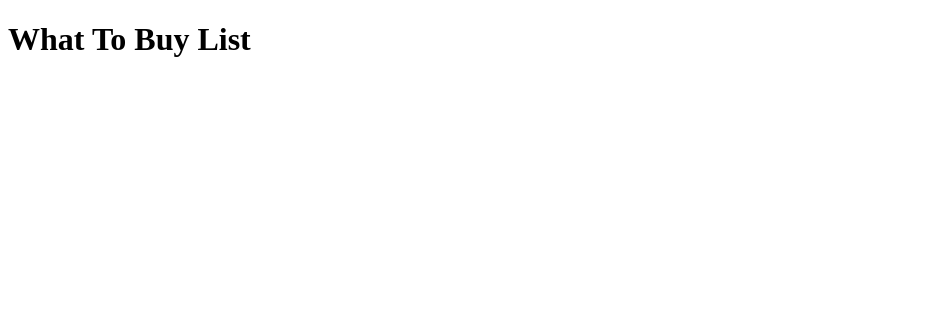
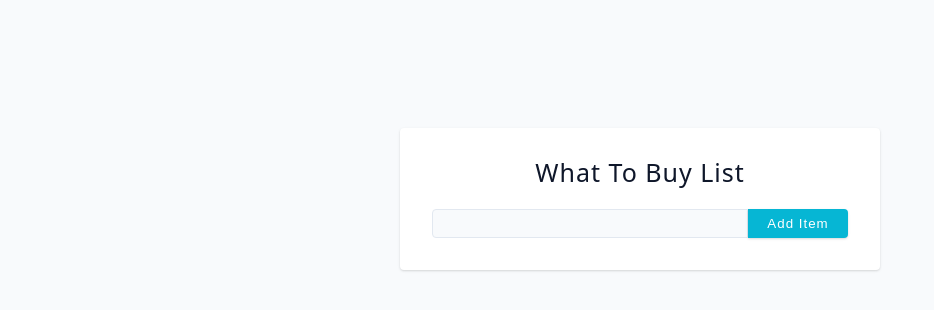
Before and after one commit to SimAndrew/what-to-buylist-reactjs, a React (Vite) app: page / in a window 1280 px wide. Shown: the top 310 px of the page, without its empty margins (0-934 px from the left). Built offline with nearby package versions, Linux system fonts and the light colour scheme.

Commit message:
feat: add Form.jsx layout with input and submit button

```diff
--- a/src/App.jsx
+++ b/src/App.jsx
@@ -1,5 +1,14 @@
+import { useState } from 'react';
+import Form from './Form.jsx';
+
 const App = () => {
-	return <h1>What To Buy List</h1>;
+	const [items, setItems] = useState([]);
+
+	return (
+		<section className="section-center">
+			<Form />
+		</section>
+	);
 };
 
 export default App;
--- /dev/null
+++ b/src/Form.jsx
@@ -0,0 +1,31 @@
+import { useState } from 'react';
+
+const Form = () => {
+	const [newItemName, setNewItemName] = useState('');
+
+	const handleSubmit = (e) => {
+		e.preventDefault();
+		console.log('Form submitted:', newItemName);
+	};
+
+	return (
+		<form onSubmit={handleSubmit}>
+			<h4>What to Buy List</h4>
+
+			<div className="form-control">
+				<input
+					type="text"
+					className="form-input"
+					value={newItemName}
+					onChange={(event) => setNewItemName(event.target.value)}
+				/>
+
+				<button type="submit" className="btn">
+					add item
+				</button>
+			</div>
+		</form>
+	);
+};
+
+export default Form;
--- a/src/index.css
+++ b/src/index.css
@@ -0,0 +1,312 @@
+*,
+::after,
+::before {
+	margin: 0;
+	padding: 0;
+	box-sizing: border-box;
+}
+
+html {
+	font-size: 100%;
+}
+
+:root {
+	--primary-100: #e2e0ff;
+	--primary-200: #a5f3fc;
+	--primary-300: #67e8f9;
+	--primary-400: #22d3ee;
+	--primary-500: #06b6d4;
+	--primary-600: #0891b2;
+	--primary-700: #0e7490;
+	--primary-800: #155e75;
+	--primary-900: #164e63;
+
+	--grey-50: #f8fafc;
+	--grey-100: #f1f5f9;
+	--grey-200: #e2e8f0;
+	--grey-300: #cbd5e1;
+	--grey-400: #94a3b8;
+	--grey-500: #64748b;
+	--grey-600: #475569;
+	--grey-700: #334155;
+	--grey-800: #1e293b;
+	--grey-900: #0f172a;
+
+	--black: #222;
+	--white: #fff;
+	--red-light: #f8d7da;
+	--red-dark: #842029;
+	--green-light: #d1e7dd;
+	--green-dark: #0f5132;
+
+	--small-text: 0.875rem;
+	--extra-small-text: 0.7em;
+
+	--backgroundColor: var(--grey-50);
+	--textColor: var(--grey-900);
+	--borderRadius: 0.25rem;
+	--letterSpacing: 1px;
+	--transition: 0.3s ease-in-out all;
+	--max-width: 1120px;
+	--fixed-width: 600px;
+
+	--shadow-1: 0 1px 3px 0 rgba(0, 0, 0, 0.1), 0 1px 2px 0 rgba(0, 0, 0, 0.06);
+	--shadow-2:
+		0 4px 6px -1px rgba(0, 0, 0, 0.1), 0 2px 4px -1px rgba(0, 0, 0, 0.06);
+	--shadow-3:
+		0 10px 15px -3px rgba(0, 0, 0, 0.1), 0 4px 6px -2px rgba(0, 0, 0, 0.05);
+	--shadow-4:
+		0 20px 25px -5px rgba(0, 0, 0, 0.1), 0 10px 10px -5px rgba(0, 0, 0, 0.04);
+}
+
+body {
+	background: var(--backgroundColor);
+	font-family:
+		system-ui,
+		-apple-system,
+		BlinkMacSystemFont,
+		'Segoe UI',
+		Roboto,
+		Oxygen,
+		Ubuntu,
+		Cantarell,
+		'Open Sans',
+		'Helvetica Neue',
+		sans-serif;
+	font-weight: 400;
+	line-height: 1;
+	color: var(--textColor);
+}
+p {
+	margin: 0;
+}
+h1,
+h2,
+h3,
+h4,
+h5 {
+	margin: 0;
+	font-family: var(--headingFont);
+	font-weight: 400;
+	line-height: 1;
+	text-transform: capitalize;
+	letter-spacing: var(--letterSpacing);
+}
+
+h1 {
+	font-size: 3.052rem;
+}
+
+h2 {
+	font-size: 2.441rem;
+}
+
+h3 {
+	font-size: 1.953rem;
+}
+
+h4 {
+	font-size: 1.563rem;
+}
+
+h5 {
+	font-size: 1.25rem;
+}
+
+.text {
+	margin-bottom: 1.5rem;
+	max-width: 40em;
+}
+
+small,
+.text-small {
+	font-size: var(--small-text);
+}
+
+a {
+	text-decoration: none;
+}
+ul {
+	list-style-type: none;
+	padding: 0;
+}
+
+.img {
+	width: 100%;
+	display: block;
+	object-fit: cover;
+}
+
+.btn {
+	cursor: pointer;
+	color: var(--white);
+	background: var(--primary-500);
+	border: transparent;
+	border-radius: var(--borderRadius);
+	letter-spacing: var(--letterSpacing);
+	padding: 0.375rem 0.75rem;
+	box-shadow: var(--shadow-1);
+	transition: var(--transition);
+	text-transform: capitalize;
+	display: inline-block;
+}
+.btn:hover {
+	background: var(--primary-700);
+	box-shadow: var(--shadow-3);
+}
+.btn-hipster {
+	color: var(--primary-500);
+	background: var(--primary-200);
+}
+.btn-hipster:hover {
+	color: var(--primary-200);
+	background: var(--primary-700);
+}
+.btn-block {
+	width: 100%;
+}
+
+.alert {
+	padding: 0.375rem 0.75rem;
+	margin-bottom: 1rem;
+	border-color: transparent;
+	border-radius: var(--borderRadius);
+}
+
+.alert-danger {
+	color: var(--red-dark);
+	background: var(--red-light);
+}
+.alert-success {
+	color: var(--green-dark);
+	background: var(--green-light);
+}
+
+.form {
+	width: 90vw;
+	max-width: var(--fixed-width);
+	background: var(--white);
+	border-radius: var(--borderRadius);
+	box-shadow: var(--shadow-2);
+	padding: 2rem 2.5rem;
+	margin: 3rem auto;
+}
+.form-label {
+	display: block;
+	font-size: var(--small-text);
+	margin-bottom: 0.5rem;
+	text-transform: capitalize;
+	letter-spacing: var(--letterSpacing);
+}
+.form-input,
+.form-textarea {
+	width: 100%;
+	padding: 0.375rem 0.75rem;
+	border-radius: var(--borderRadius);
+	background: var(--backgroundColor);
+	border: 1px solid var(--grey-200);
+}
+
+.form-row {
+	margin-bottom: 1rem;
+}
+
+.form-textarea {
+	height: 7rem;
+}
+::placeholder {
+	font-family: inherit;
+	color: var(--grey-400);
+}
+.form-alert {
+	color: var(--red-dark);
+	letter-spacing: var(--letterSpacing);
+	text-transform: capitalize;
+}
+
+@keyframes spinner {
+	to {
+		transform: rotate(360deg);
+	}
+}
+
+.loading {
+	width: 6rem;
+	height: 6rem;
+	border: 5px solid var(--grey-400);
+	border-radius: 50%;
+	border-top-color: var(--primary-500);
+	animation: spinner 0.6s linear infinite;
+	margin: 0 auto;
+}
+
+.title {
+	text-align: center;
+}
+
+.title-underline {
+	background: var(--primary-500);
+	width: 7rem;
+	height: 0.25rem;
+	margin: 0 auto;
+	margin-top: 1rem;
+}
+
+.section-center {
+	width: 90vw;
+	margin: 0 auto;
+	margin-top: 8rem;
+	max-width: 30rem;
+	background: var(--white);
+	border-radius: var(--borderRadius);
+	padding: 2rem;
+	box-shadow: var(--shadow-1);
+	transition: var(--transition);
+}
+.section-center:hover {
+	box-shadow: var(--shadow-3);
+}
+
+form h4 {
+	text-align: center;
+	margin-bottom: 1.5rem;
+}
+.form-control {
+	display: grid;
+	grid-template-columns: 1fr 100px;
+}
+.form-input {
+	border-radius: 0;
+	border-top-left-radius: var(--borderRadius);
+	border-bottom-left-radius: var(--borderRadius);
+}
+.form-control .btn {
+	border-radius: 0;
+	border-top-right-radius: var(--borderRadius);
+	border-bottom-right-radius: var(--borderRadius);
+}
+
+.items {
+	margin-top: 2rem;
+	display: grid;
+	row-gap: 1rem;
+}
+.single-item {
+	display: grid;
+	grid-template-columns: auto 1fr auto;
+	column-gap: 1rem;
+	align-items: center;
+}
+.single-item p {
+	letter-spacing: var(--letterSpacing);
+}
+
+.remove-btn {
+	padding: 0.15rem 0.25rem;
+	font-size: 0.75rem;
+	background: var(--black);
+}
+
+.Toastify__toast {
+	text-transform: capitalize;
+}
```
